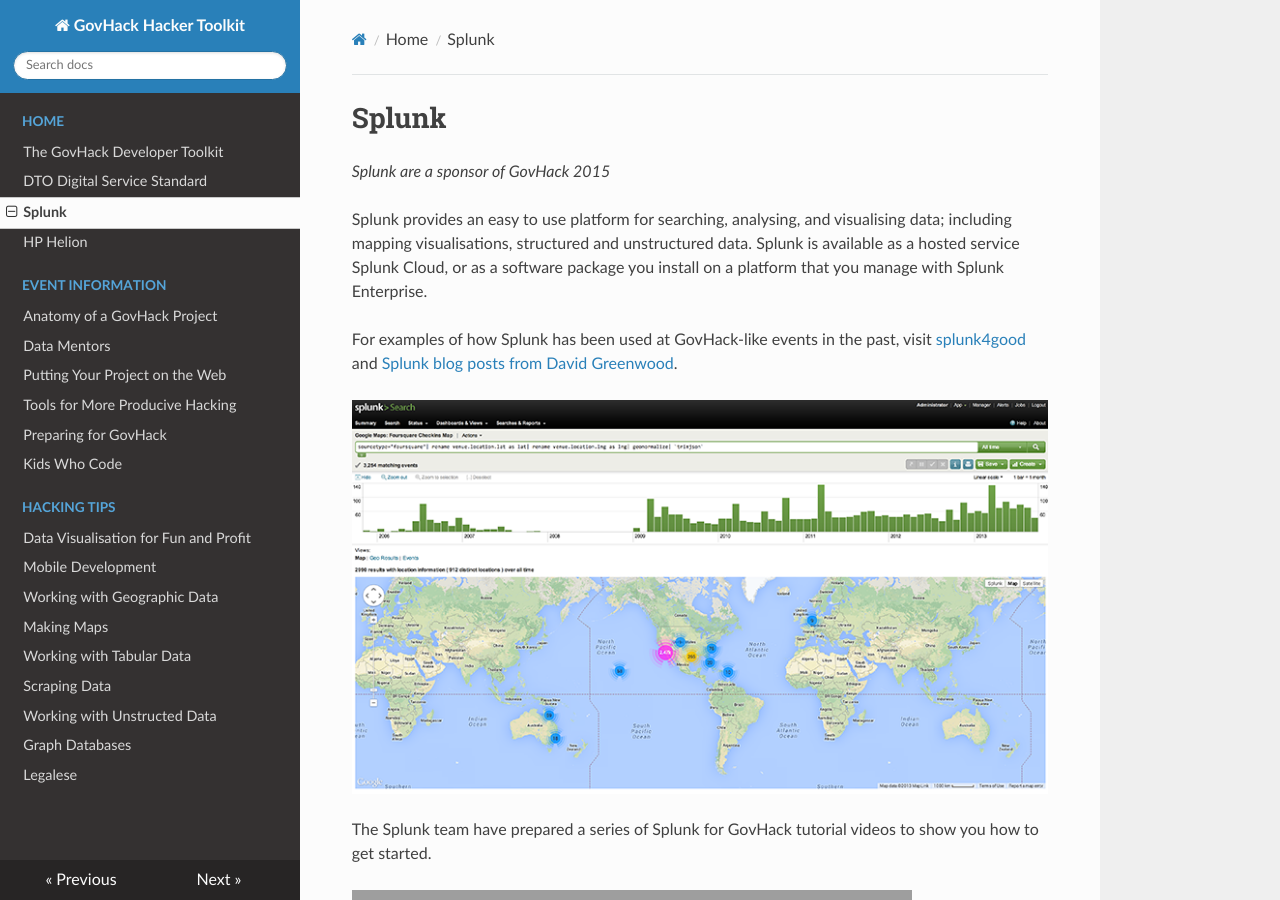
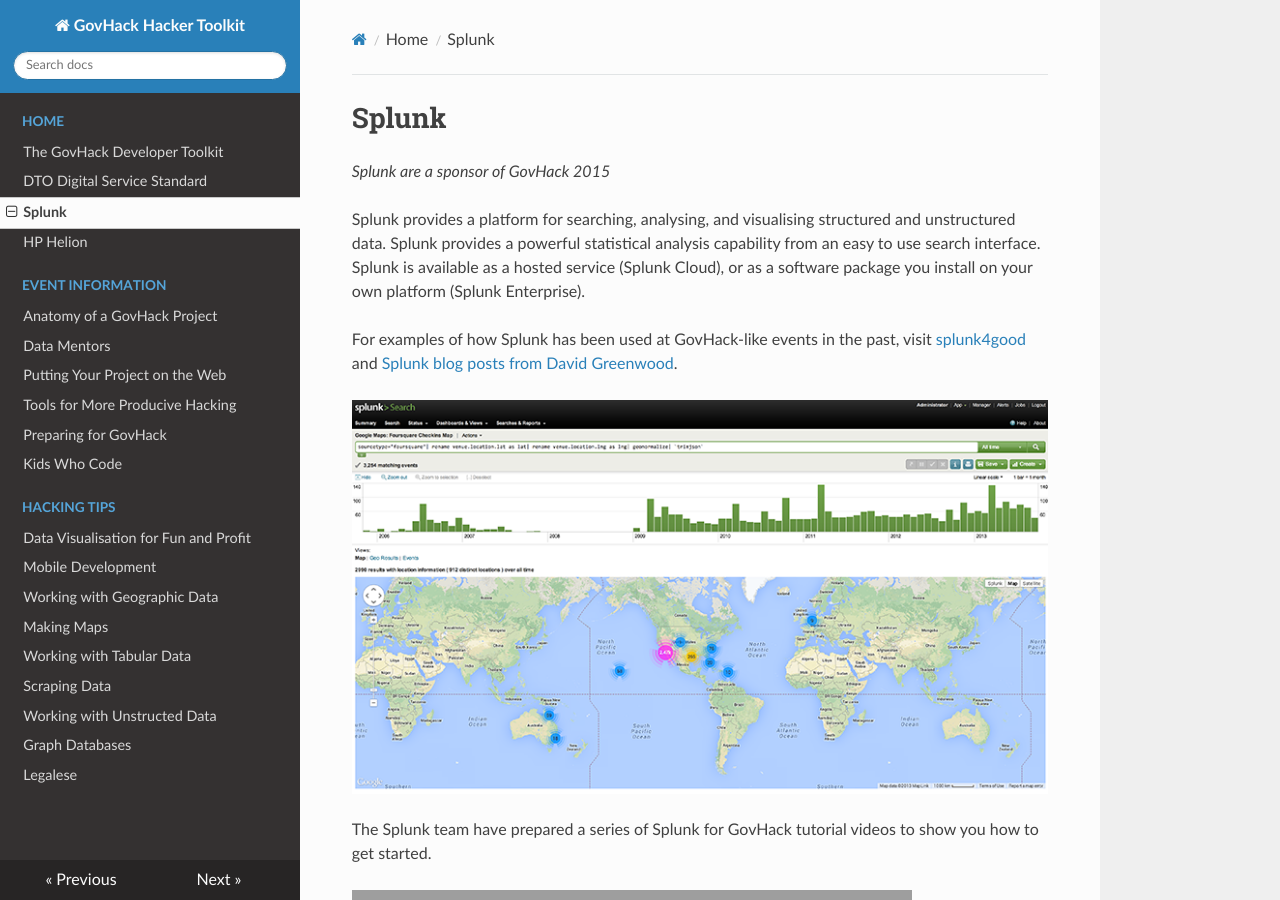
Before and after one commit to govhackaustralia/govhack-toolkit, an MkDocs documentation site: the page built from docs/splunk.md, in a window 1280 px wide and 900 px high. Built offline with MkDocs 1.6.1, drawn with Linux system fonts in a browser that asks for light colours; nearby versions of some CDN libraries; old or Windows-style settings are respelled for this version of MkDocs; grey boxes are pictures that could not be loaded.

Commit message:
Splunk tweaks

```diff
--- a/docs/splunk.md
+++ b/docs/splunk.md
@@ -2,7 +2,7 @@
 
 *Splunk are a sponsor of GovHack 2015*
 
-Splunk provides an easy to use platform for searching, analysing, and visualising data; including mapping visualisations, structured and unstructured data. Splunk is available as a hosted service Splunk Cloud, or as a software package you install on a platform that you manage with Splunk Enterprise.
+Splunk provides a platform for searching, analysing, and visualising structured and unstructured data. Splunk provides a powerful statistical analysis capability from an easy to use search interface. Splunk is available as a hosted service (Splunk Cloud), or as a software package you install on your own platform (Splunk Enterprise).
 
 For examples of how Splunk has been used at GovHack-like events in the past, visit [splunk4good](http://splunk4good.com) and [Splunk blog posts from David Greenwood](http://blogs.splunk.com/author/dgreenwood/).
 
@@ -17,7 +17,7 @@
 
 Splunk Enterprise is available as a free 60 day trial. If you need to index more than 500MB data per day for GovHack 2015, email [govhack@splunk.com](mailto:govhack@splunk.com) with your team name to request a larger trial licence.
 
-A [Splunk Enterprise AMI](https://aws.amazon.com/marketplace/pp/B00GIZITUO) is available if you want to get up and running quickly on AWS.
+A [Splunk Enterprise AMI](https://aws.amazon.com/marketplace/pp/B00PUXWXNE) is available if you want to get up and running quickly on AWS.
 
 # Getting Help
 
```
